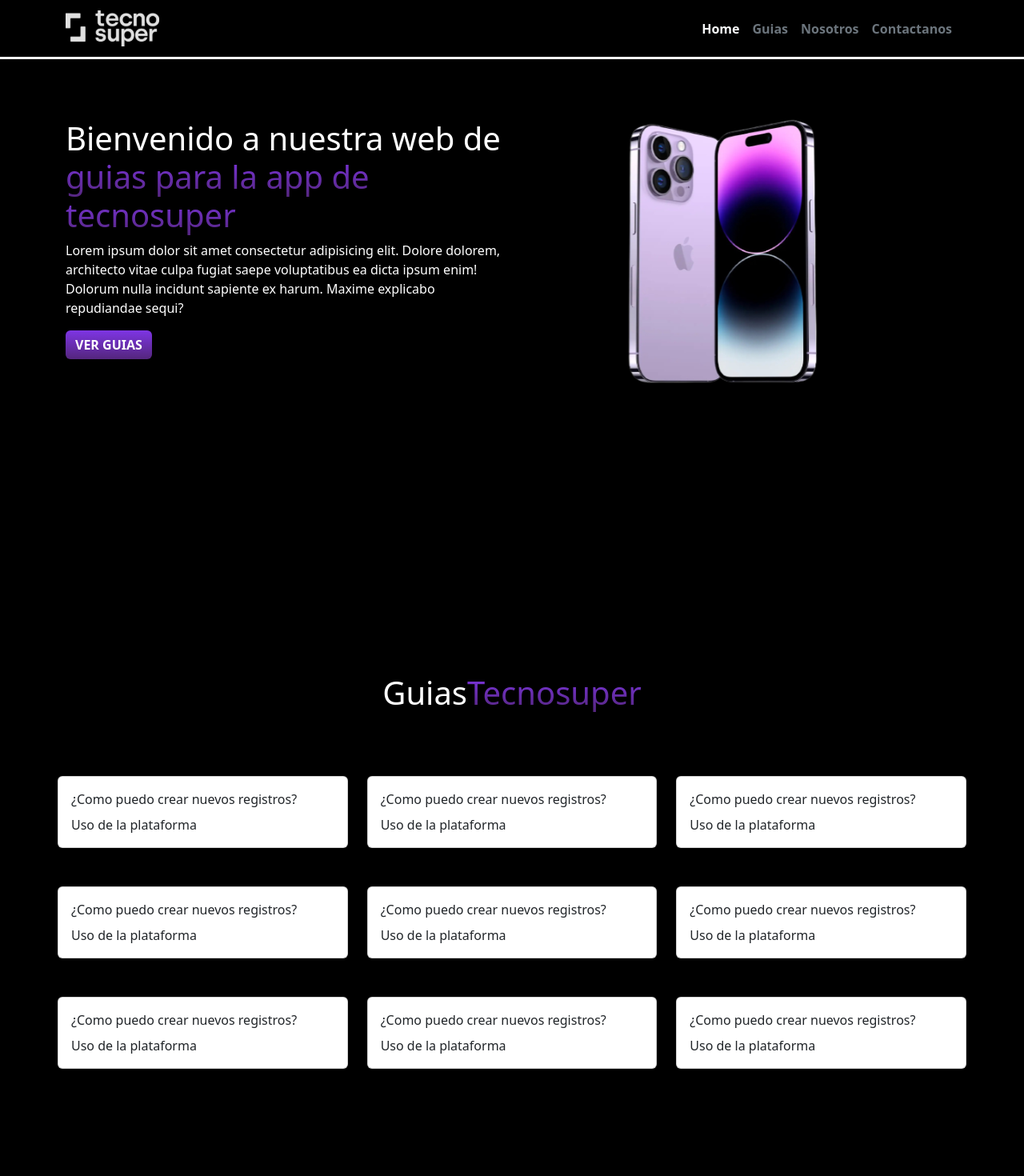
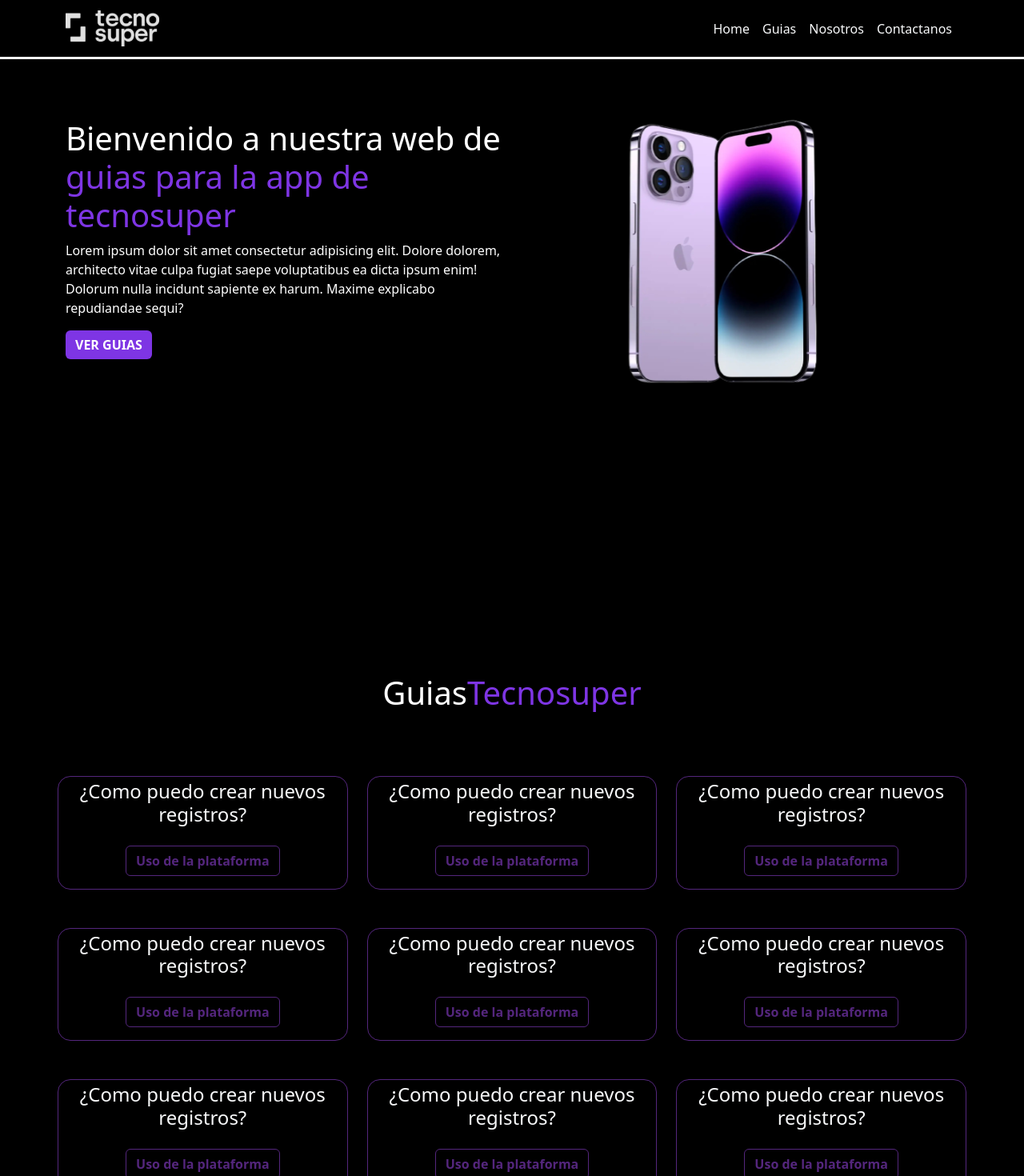
Before and after one commit to jemosdev/guias-tecnosuper, a React (Vite) app: page / in a window 1280 px wide. Shown: the top 1470 px of the page at 80% size. Before the commit the page ends 1408 px from the top, so only its background shows below. Built offline with nearby package versions, Linux system fonts and the light colour scheme.

Commit message:
fixing cards and completing guide section

```diff
--- a/src/components/Card/Card.css
+++ b/src/components/Card/Card.css
@@ -0,0 +1,13 @@
+.card-bis_skin_checked .card-body {
+    border: 0.1rem solid #54267D;
+}
+
+.card-bis_skin_checked .btn {
+    color: #54267D;
+    border: 0.1rem solid #54267D;
+}
+
+.card-bis_skin_checked .btn:hover {
+    background: #54267D;
+    color:  #fff;
+}
--- a/src/components/Card/Card.jsx
+++ b/src/components/Card/Card.jsx
@@ -3,10 +3,10 @@
 
 function Card() {
     return (
-        <div className="card">
-            <div className="card-body">
-                <div className="card-title">¿Como puedo crear nuevos registros?</div>
-                <p className="card-text">Uso de la plataforma</p>
+        <div className="card-bis_skin_checked">
+            <div className="card-body text-center rounded-4 pt-1 pb-3" >
+                <h4 className="card-title text-light pb-4">¿Como puedo crear nuevos registros?</h4>
+                <a href="#" className="btn btn-outline fw-bold" >Uso de la plataforma</a>
             </div>
         </div>
     )
--- /dev/null
+++ b/src/components/Contact/Contact.jsx
@@ -0,0 +1,10 @@
+import React from "react";
+import "./Contact.css";
+
+function ContactUs() {
+    return(
+        <h1>¡Contactanos!</h1>
+    )
+}
+
+export { ContactUs };
--- a/src/components/Guides/Guides.css
+++ b/src/components/Guides/Guides.css
@@ -1,7 +1,3 @@
-.Guide-container {
-    background-color: #000;
-}
-
 .Guide-container h1 {
     color: #fff;
     display: flex;
@@ -9,7 +5,8 @@
 }
 
 .Guide-container span {
-    background: linear-gradient(#7E35E4, #54267D);
+    background: #7E35E4;
+    background: linear-gradient(top, #7E35E4 0%, #54267D 100%);
     -webkit-background-clip: text; /* no necesariamente compatible */
     color: transparent;
 }
--- a/src/components/Hero/Hero.css
+++ b/src/components/Hero/Hero.css
@@ -8,15 +8,22 @@
 }
 
 .hero_left span {
-    background: linear-gradient(#7E35E4, #54267D);
+    background: #7E35E4;
+    background: linear-gradient(top, #7E35E4 0%, #54267D 100%);
     -webkit-background-clip: text; /* no necesariamente compatible */
     color: transparent;
 }
 
 .Hero-container .custom-button {
-    background: linear-gradient(#7E35E4, #54267D);
+    background: #7E35E4;
+    background: linear-gradient(top, #7E35E4 0%, #54267D 100%);
     border-bottom: #54267D;
     color: #fff;
+}
+
+.Hero-container .custom-button:hover {
+    background: #fff;
+    color:  #54267D;
 }
 
 .hero_right .imageContainer {
--- a/src/components/Home/Home.jsx
+++ b/src/components/Home/Home.jsx
@@ -2,12 +2,14 @@
 import "./Home.css";
 import { Header } from "../header/Header";
 import { Guides } from "../Guides/Guides";
+import { ContactUs } from "../contact/contact";
 
 function Home () {
     return (
         <>
             <Header/>
             <Guides/>
+            <ContactUs/>
         </>
     )
 }
--- a/src/components/Topbar/Topbar.jsx
+++ b/src/components/Topbar/Topbar.jsx
@@ -17,10 +17,10 @@
                     <Navbar.Toggle aria-controls="basic-navbar-nav" />
                     <Navbar.Collapse id="basic-navbar-nav">
                         <Nav className="ms-auto">
-                            <Nav.Link href="#home" className="text-light fw-bold">Home</Nav.Link>
-                            <Nav.Link href="#home" className="text-secondary fw-bold">Guias</Nav.Link>
-                            <Nav.Link href="#home" className="text-secondary fw-bold">Nosotros</Nav.Link>
-                            <Nav.Link href="#home" className="text-secondary fw-bold">Contactanos</Nav.Link>
+                            <Nav.Link href="#home" className="text-light">Home</Nav.Link>
+                            <Nav.Link href="#home" className="text-light">Guias</Nav.Link>
+                            <Nav.Link href="#home" className="text-light">Nosotros</Nav.Link>
+                            <Nav.Link href="#home" className="text-light">Contactanos</Nav.Link>
                         </Nav>
                     </Navbar.Collapse>
                 </Container>
```
Also changed, not shown: src/components/Contact/Contact.css (added), src/components/Topbar/Topbar.css (line endings or trailing spaces), 1 other file (tests, documents, lock files or other folders).
